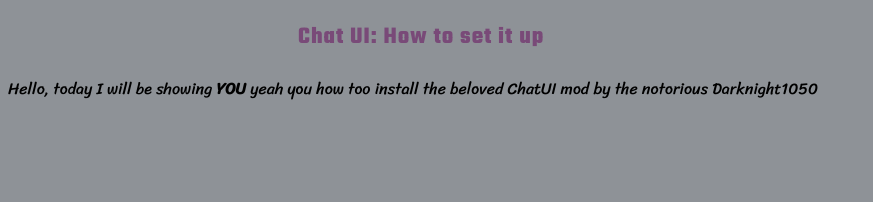
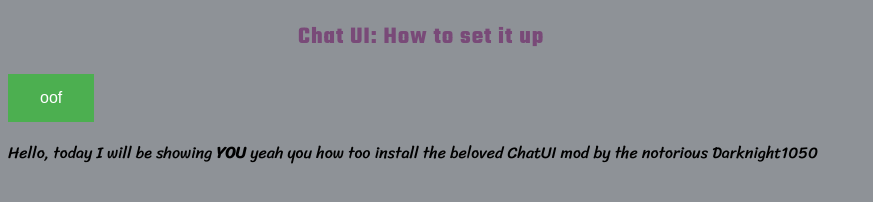
Before and after one commit to Futuremappermydud/chatsite, a plain HTML site: page index.html in a window 1280 px wide. Shown: the whole page, without its empty margins (0-873 px from the left). Drawn offline with Linux system fonts and the light colour scheme.

Commit message:
add button

```diff
--- a/index.html
+++ b/index.html
@@ -12,6 +12,16 @@ h2 {
     font-family: 'Teko', sans-serif;
     letter-spacing: 1px;
 }
+  button {
+  background-color: #4CAF50; /* Green */
+  border: none;
+  color: white;
+  padding: 15px 32px;
+  text-align: center;
+  text-decoration: none;
+  display: inline-block;
+  font-size: 16px;
+}
 p {
  font-family: 'Sriracha', cursive;
 }
@@ -23,6 +33,7 @@ p {
   </head>
 <body>
     <h2>Chat UI: How to set it up</h2>
-    <p>Hello, today I will be showing <strong>YOU</strong> yeah you how too install the beloved ChatUI mod by the notorious Darknight1050</p>
+    <button>oof</button>
+    <p> Hello, today I will be showing <strong>YOU</strong> yeah you how too install the beloved ChatUI mod by the notorious Darknight1050</p>
 </body>
 </html>
```
